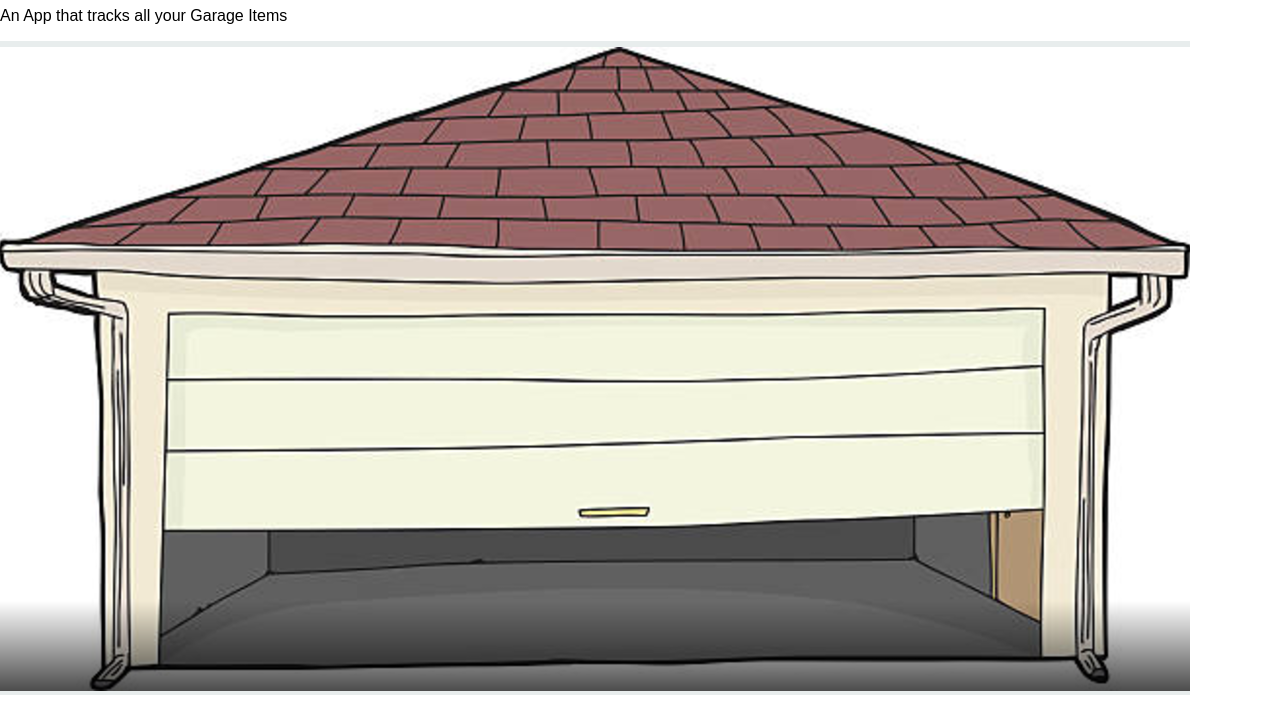
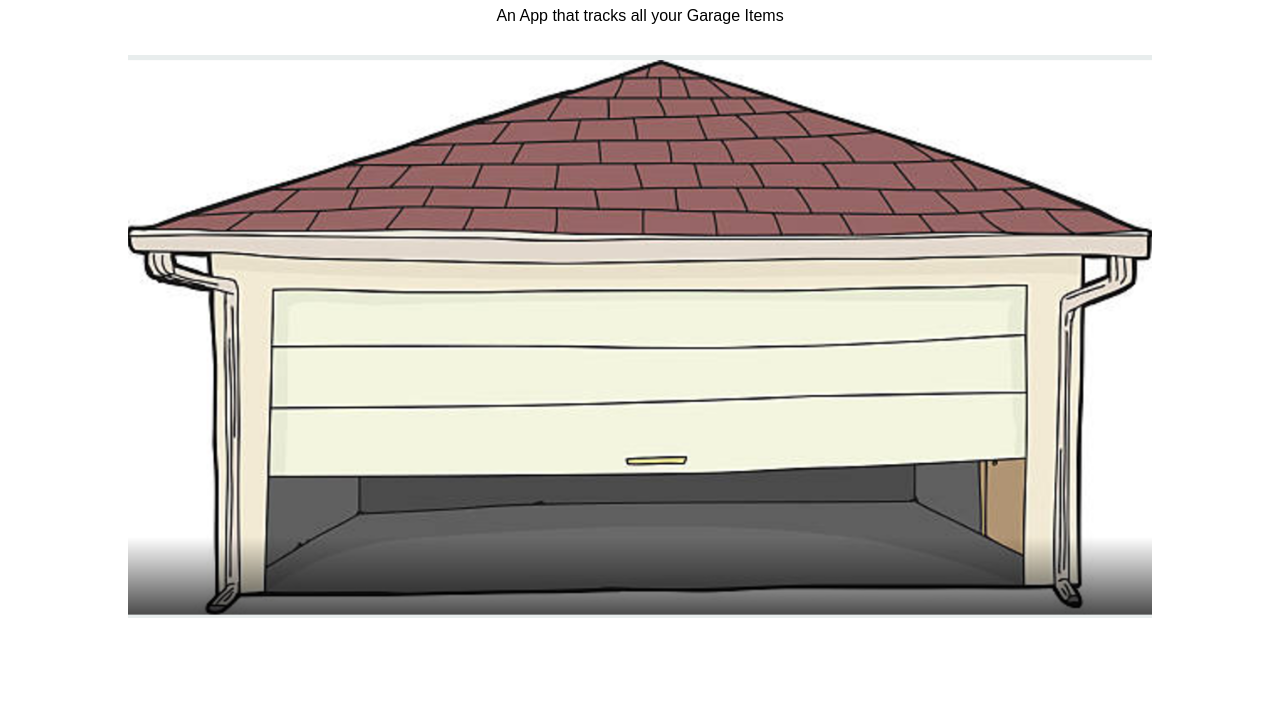
Before and after one commit to JustynaWiniarska/garage-bin, a website: page public/index.html in a window 1280 px wide. Shown: the part 73-800 px from the top of the page. Drawn offline with Linux system fonts and the light colour scheme.

Commit message:
style garage door

```diff
--- a/public/index.html
+++ b/public/index.html
@@ -12,7 +12,9 @@
       <p>An App that tracks all your Garage Items</p>
     </header>
     <main>
-      <img src="garage-door.png">
+      <div class="img-container">
+        <img class="door-img" src="garage-door.png">
+      </div>
     </main>
 
 
--- a/public/style.css
+++ b/public/style.css
@@ -0,0 +1,13 @@
+body {
+  text-align: center;
+}
+
+.img-container {
+  width: 80%;
+  margin: auto;
+  margin-top: 30px;
+}
+
+.door-img {
+  width: 100%
+}
```
